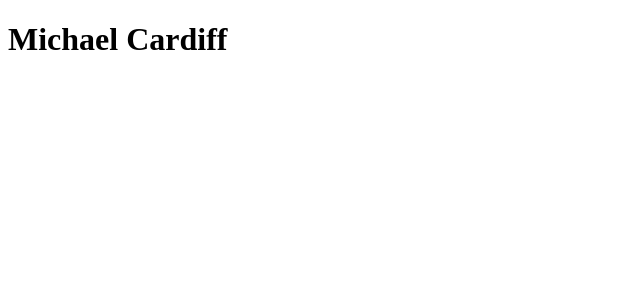
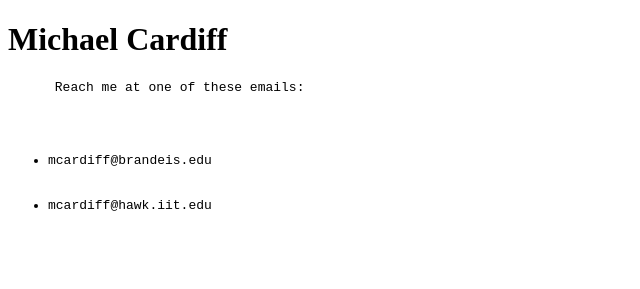
Before and after one commit to mcardoff/mcardoff.github.io, a plain HTML site: page index.html in a window 1280 px wide. Shown: the whole page, without its empty margins (0-640 px from the left). Drawn offline with Linux system fonts and the light colour scheme.

Commit message:
add emails

```diff
--- a/index.html
+++ b/index.html
@@ -6,6 +6,12 @@
 <body>
   <header>
     <h1>Michael Cardiff</h1>
+    <pre>
+      Reach me at one of these emails:
+      <ul>
+	<li>mcardiff@brandeis.edu</li>
+	<li>mcardiff@hawk.iit.edu</li>
+      </ul>
     </pre>
   </header>
 
```
